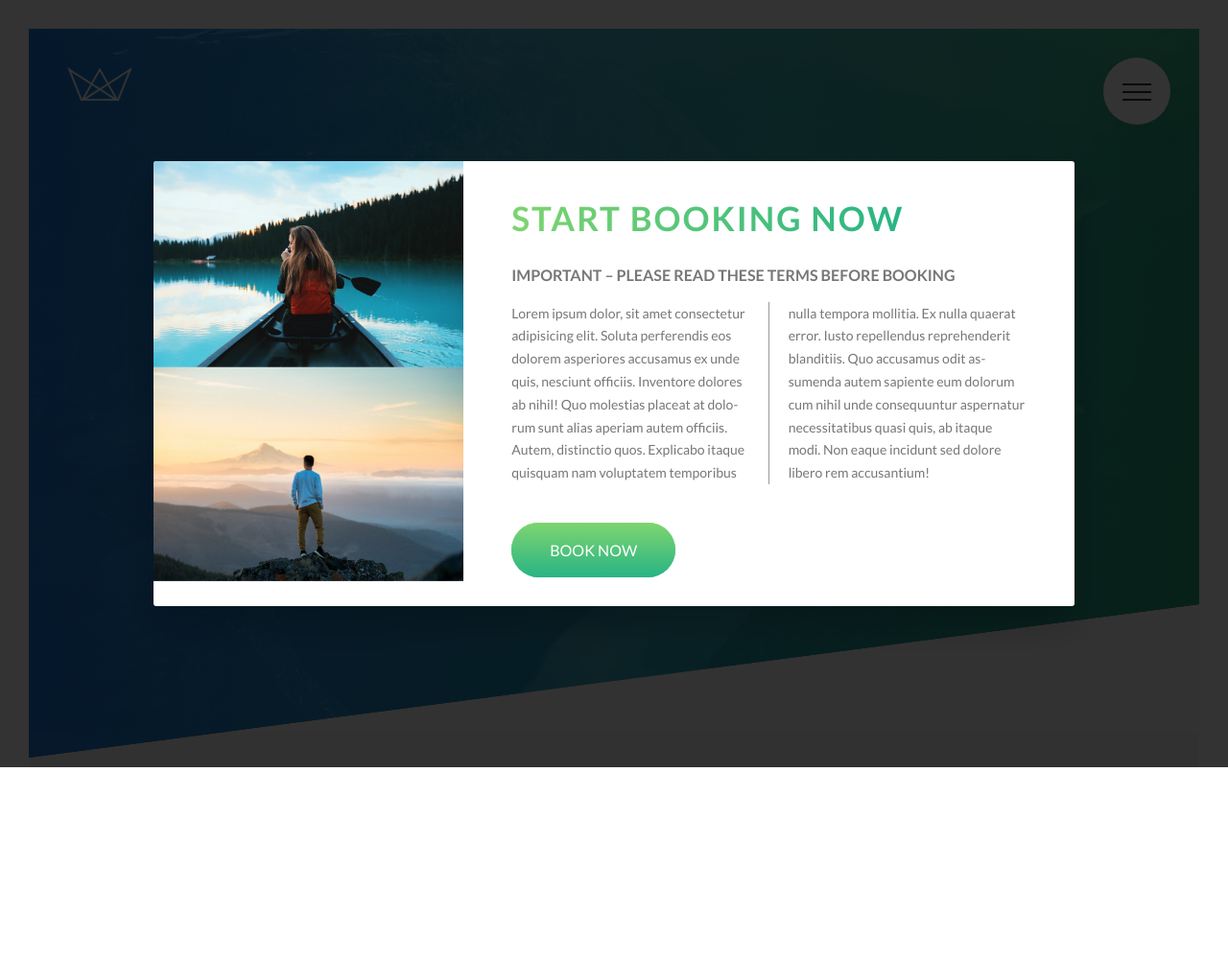
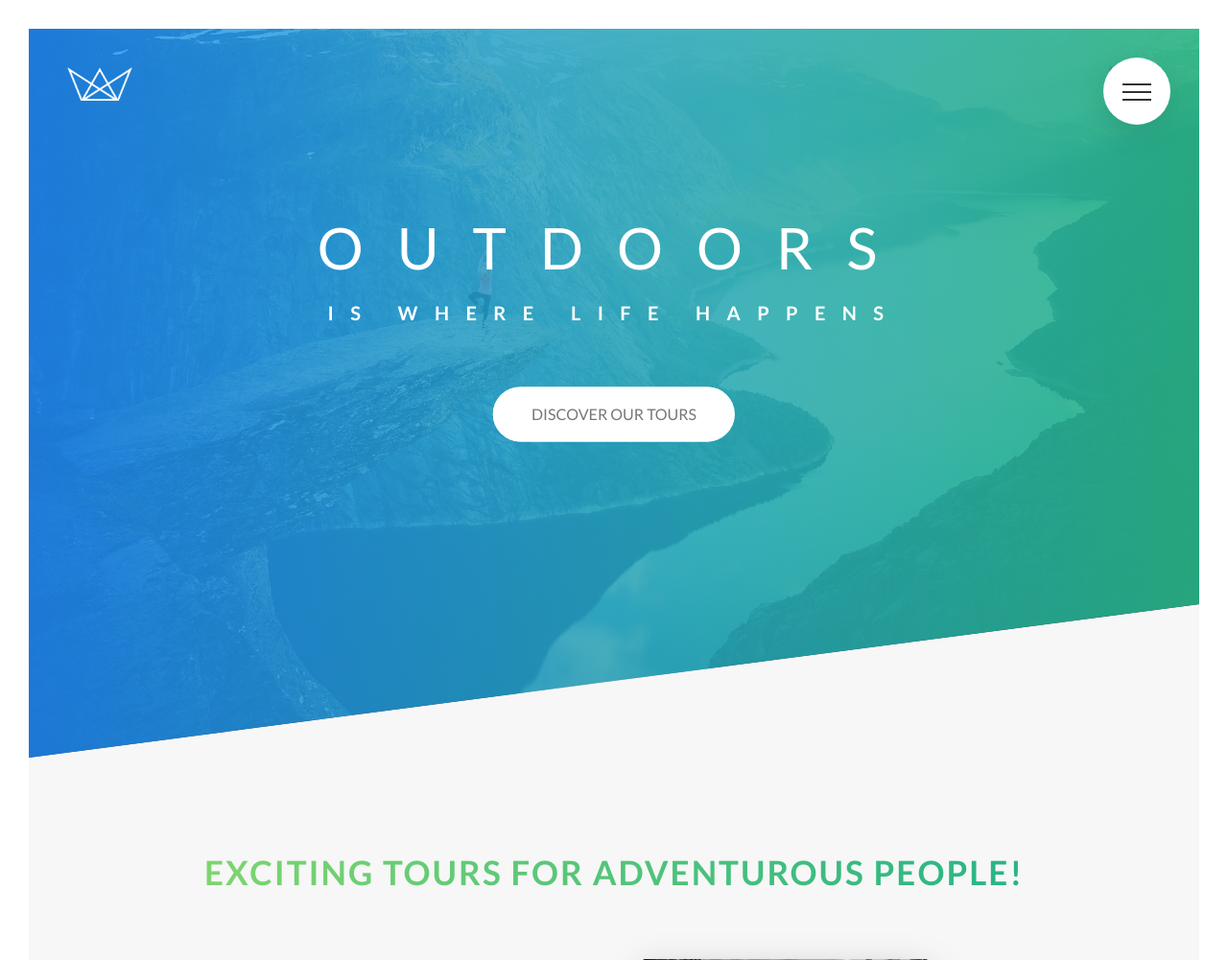
Before and after one commit to SparksFullStack/naturelust, a PHP site: page /index.html in a window 1280 px wide. Shown: the top 1001 px of the page at 96% size. Before the commit the page ends 800 px from the top, so only its background shows below. Run offline with PHP 8.4, Linux system fonts and the light colour scheme.

Commit message:
site complete--adding responsive elements next as it currently is formatted for PCs

```diff
--- a/css/style.css
+++ b/css/style.css
@@ -510,7 +510,27 @@ body {
   top: 0;
   left: 0;
   background-color: rgba(0, 0, 0, 0.8);
-  z-index: 2500; }
+  z-index: 2500;
+  visibility: hidden;
+  transition: all .3s; }
+  .popup:target {
+    opacity: 1;
+    visibility: visible; }
+  .popup:target .popup__content {
+    opacity: 1;
+    transform: translate(-50%, -50%) scale(1); }
+  .popup__close:link, .popup__close:visited {
+    color: #777;
+    position: absolute;
+    top: 2.5rem;
+    right: 2.5rem;
+    font-size: 3rem;
+    text-decoration: none;
+    display: inline-block;
+    transition: all .2s;
+    line-height: 1; }
+  .popup__close:hover {
+    color: #55c57a; }
   .popup__content {
     position: absolute;
     top: 50%;
@@ -521,7 +541,10 @@ body {
     box-shadow: 0 2rem 4rem rgba(0, 0, 0, 0.2);
     border-radius: 3px;
     display: table;
-    overflow: hidden; }
+    overflow: hidden;
+    opacity: 0;
+    transform: translate(-50%, -50%) scale(0.25);
+    transition: all .4s .2s; }
   .popup__left {
     width: 33%;
     display: table-cell; }
--- a/index.html
+++ b/index.html
@@ -156,7 +156,7 @@
                                         <p class="card__price-only">Only</p>
                                         <p class="card__price-value">$299</p>
                                     </div>
-                                    <a href="#" class="btn btn--white">Book now!</a>
+                                    <a href="#popup" class="btn btn--white">Book now!</a>
                                 </div>
                             </div>
                         </div>
@@ -186,7 +186,7 @@
                                         <p class="card__price-only">Only</p>
                                         <p class="card__price-value">$479</p>
                                     </div>
-                                    <a href="#" class="btn btn--white">Book now!</a>
+                                    <a href="#popup" class="btn btn--white">Book now!</a>
                                 </div>
                             </div>
                         </div>
@@ -218,7 +218,7 @@
                                         <p class="card__price-only">Only</p>
                                         <p class="card__price-value">$897</p>
                                     </div>
-                                    <a href="#" class="btn btn--white">Book now!</a>
+                                    <a href="#popup" class="btn btn--white">Book now!</a>
                                 </div>
                             </div>
                         </div>
@@ -354,13 +354,14 @@
 
         </footer>
 
-        <div class="popup">
+        <div class="popup" id="popup">
             <div class="popup__content">
                 <div class="popup__left">
                     <img src="img/nat-8.jpg" alt="Tour photo" class="popup__img">
                     <img src="img/nat-9.jpg" alt="Tour photo" class="popup__img">
                 </div>
                 <div class="popup__right">
+                    <a href="#section-tours" class="popup__close">&times;</a>
                     <h2 class="heading-secondary u-margin-bottom-small">Start booking now</h2>
                     <h3 class="heading-tertiary u-margin-bottom-small">Important &ndash; please read these terms before booking</h3>
                     <p class="popup__text">
--- a/sass/components/_popup.scss
+++ b/sass/components/_popup.scss
@@ -6,6 +6,38 @@
     left: 0;
     background-color: rgba($color-black, .8);
     z-index: 2500;
+    visibility: hidden;
+    transition: all .3s;
+
+    // Popup open states
+    &:target {
+        opacity: 1;
+        visibility: visible;
+    }
+
+    &:target &__content {
+        opacity: 1;
+        transform: translate(-50%, -50%) scale(1);
+    }
+
+    &__close {
+        &:link,
+        &:visited {
+            color: $color-grey-dark;
+            position: absolute;
+            top: 2.5rem;
+            right: 2.5rem;
+            font-size: 3rem;
+            text-decoration: none;
+            display: inline-block;
+            transition: all .2s;
+            line-height: 1;
+        }
+
+        &:hover {
+            color: $color-primary;
+        }
+    }
 
     &__content {
         @include absCenter;
@@ -15,6 +47,9 @@
         border-radius: 3px;
         display: table; // this makes use of the table cell trick to give both sides of the modal equal height
         overflow: hidden;
+        opacity: 0;
+        transform: translate(-50%, -50%) scale(.25);
+        transition: all .4s .2s;
     }
 
     &__left {
```
